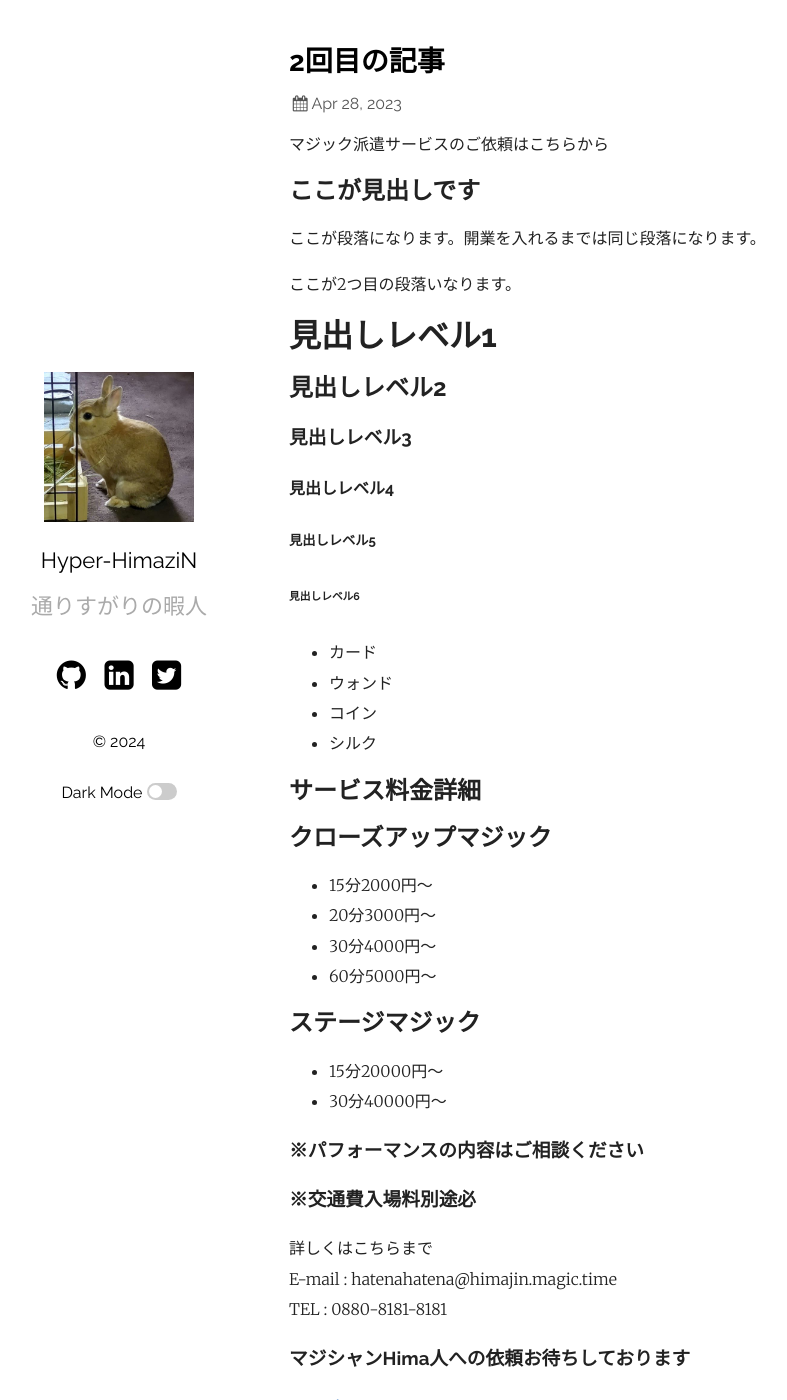
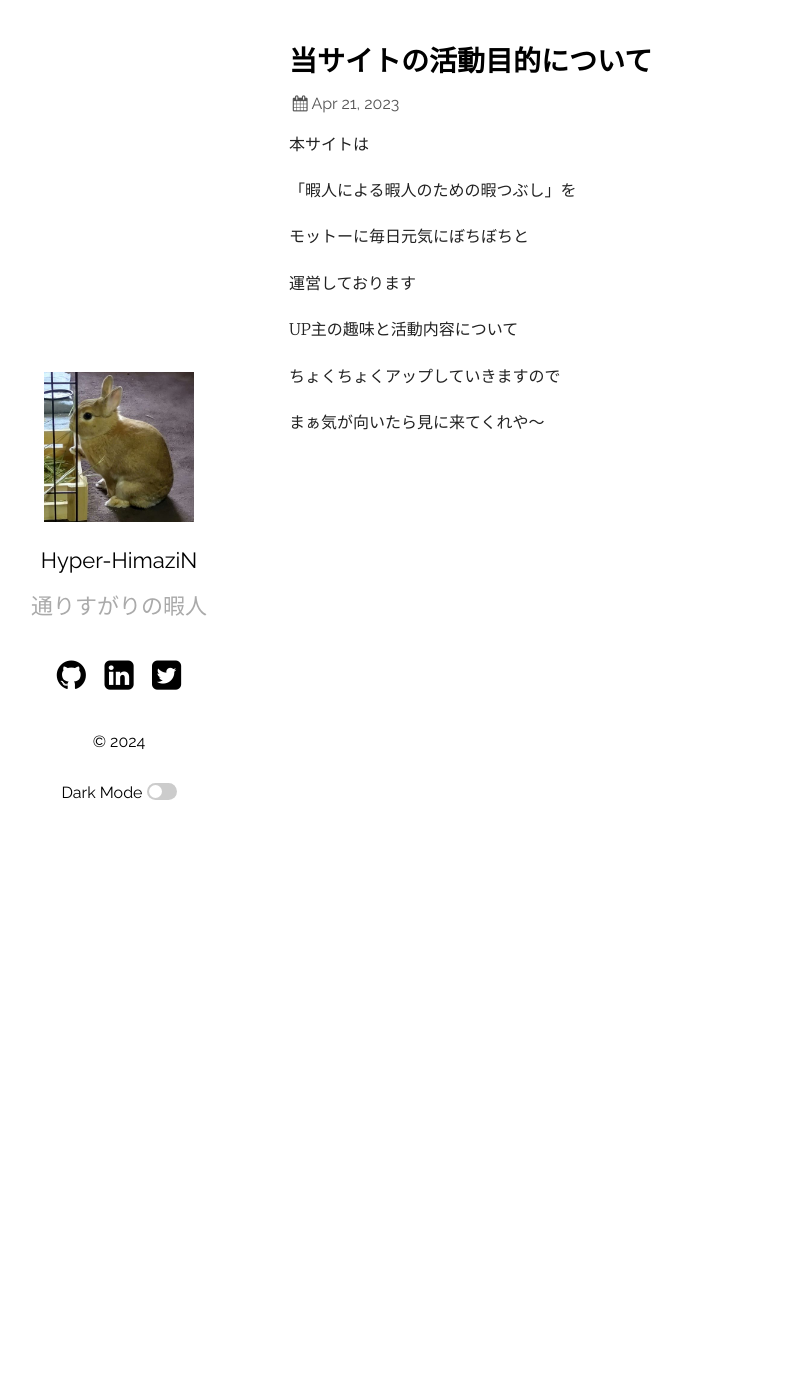
Before and after one commit to S-All11/S-All11.github.io, a Jekyll site: the page built from _posts/2023-04-28-Test1.md, in a window 1280 px wide and 1400 px high. Shown: the whole window, without its empty margins (66-853 px from the left). Built offline with Jekyll 4.4.1, drawn with Linux system fonts in a browser that asks for light colours.

Commit message:
Update 2023-04-28-Test1.md

```diff
--- a/_posts/2023-04-28-Test1.md
+++ b/_posts/2023-04-28-Test1.md
@@ -1,53 +1,21 @@
 ---
 layout: post
-title: "2回目の記事"
-date:   2023-04-28 13:30:00 +0900
+title: "当サイトの活動目的について"
+date:   2023-04-21 15:00:00 +0900
 categories:
 ---
-マジック派遣サービスのご依頼はこちらから
-
-## ここが見出しです
-ここが段落になります。開業を入れるまでは同じ段落になります。
-
-ここが2つ目の段落いなります。
-
-# 見出しレベル1
-## 見出しレベル2
-### 見出しレベル3
-#### 見出しレベル4
-##### 見出しレベル5
-###### 見出しレベル6
-
-- カード
-- ウォンド
-- コイン
-- シルク
-
-## サービス料金詳細
-
-## クローズアップマジック
-
-- 15分2000円～
-- 20分3000円～
-- 30分4000円～
-- 60分5000円～
-
-## ステージマジック
-- 15分20000円～
-- 30分40000円～
-
-### ※パフォーマンスの内容はご相談ください
-### ※交通費入場料別途必
-詳しくはこちらまで
-E-mail : hatenahatena@himajin.magic.time
-TEL : 0880-8181-8181
-### マジシャンHima人への依頼お待ちしております
-
-[Yahoo! JAPAN](http://www.yahoo.co.jp)
-
-[![唐突に現れた謎のホログラム](/assets/images/3795614.jpg)](https://s-all11.github.io/assets/images/3795614.jpg)
-
-![自引きした猫野郎](/assets/images/DSC_1499.jpg)
 
 
-![ショットガンに目覚めたピカチュウ](/assets/images/thumb2-4k-pikachu-gun-pokemon-chubby-rodent.png)
+本サイトは
+
+「暇人による暇人のための暇つぶし」を
+
+モットーに毎日元気にぼちぼちと
+
+運営しております
+
+UP主の趣味と活動内容について
+
+ちょくちょくアップしていきますので
+
+まぁ気が向いたら見に来てくれや～
```
